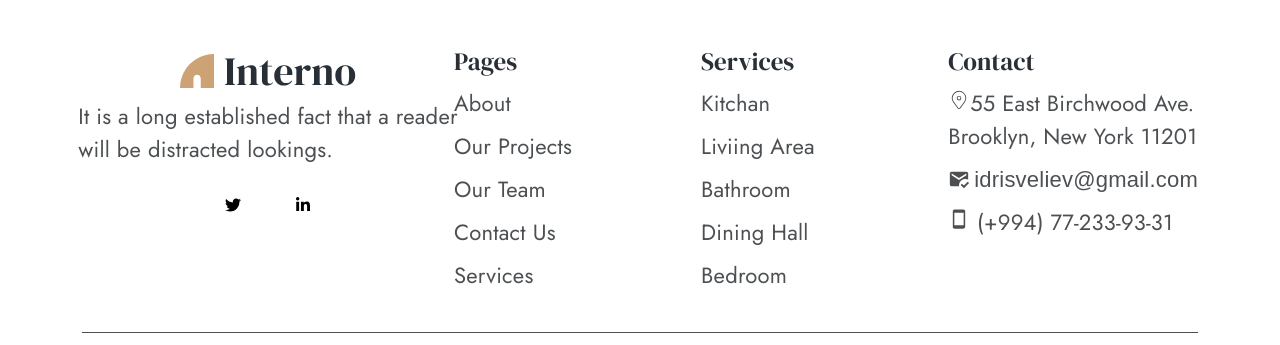
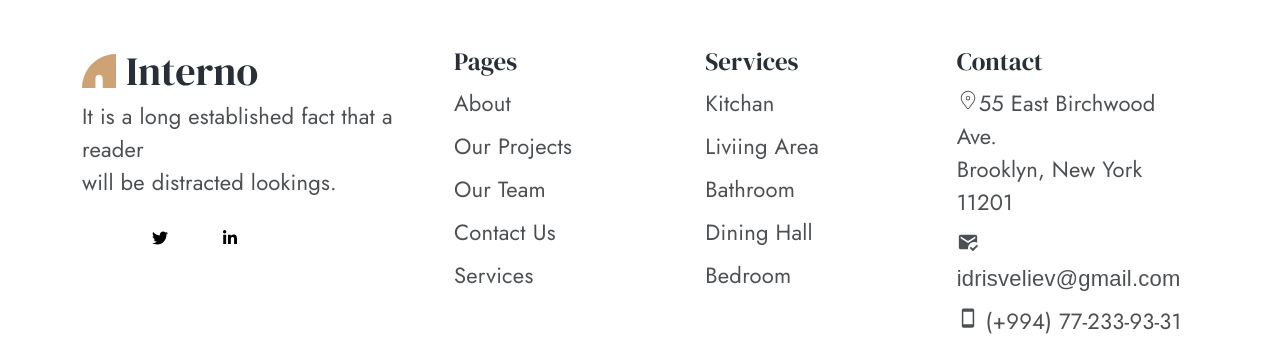
Before and after one commit to IdrisVeli1987/Interno, a React (Vite) app: page / in a window 1280 px wide. Shown: the part 2979-3324 px from the top of the page. Built offline with nearby package versions, Linux system fonts and the light colour scheme; no server answers; some icons are missing.

Commit message:
fix issue

```diff
--- a/src/Components/Footer/index.jsx
+++ b/src/Components/Footer/index.jsx
@@ -13,10 +13,10 @@ const Footer = () => {
   return (
     <div className="container">
       <div
-        className={`${styles.FooterContent} d-flex mt-5 col-12 col-xl-12 `}
+        className={`${styles.FooterContent} d-flex gap-3 mt-5 col-12 col-xl-4 col-lg-6`}
       >
         <div
-          className={`${styles.FooterLogo} align-items-center justify-content-center `}
+          className={`${styles.FooterLogo} `}
         >
           <Link to="/">
             <img
@@ -25,7 +25,7 @@ const Footer = () => {
               alt="Logo"
             />
           </Link>
-          <p className="row align-items-center text-center">
+          <p >
             It is a long established fact that a reader <br /> will be
             distracted lookings.
           </p>
@@ -44,7 +44,7 @@ const Footer = () => {
             </Link>
           </div>
         </div>
-        <div className={styles.footerLinks}>
+        <div className={`${styles.footerLinks} `}>
           <div className={`${styles.pages} `}>
             <h4>Pages</h4>
             <Link to="/about">
@@ -87,7 +87,7 @@ const Footer = () => {
               <CiLocationOn />
               55 East Birchwood Ave. <br /> Brooklyn, New York 11201
             </p>
-            <p className="d-flex align-items-center">
+            <p >
               <MdMarkEmailRead />
               <span className="ms-1"> idrisveliev@gmail.com</span>
             </p>
--- a/src/Components/Footer/style.module.css
+++ b/src/Components/Footer/style.module.css
@@ -160,13 +160,6 @@
 }
 
 @media screen and (max-width: 960px){
-  .container{
-    display: row;
-    align-items: center;
-    justify-content: center;
-    gap: 20px;
-    background-color: red;
-  }
   .FooterLogo {
     display: flex;
     align-items: center;
@@ -174,4 +167,4 @@
     width: 100%;
     margin-bottom: 10px;
   }
-}
+  }
```
